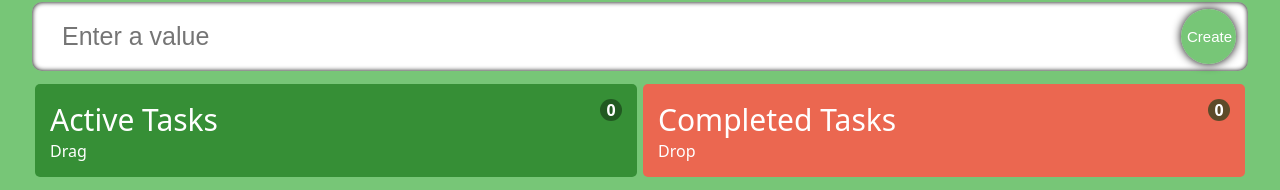
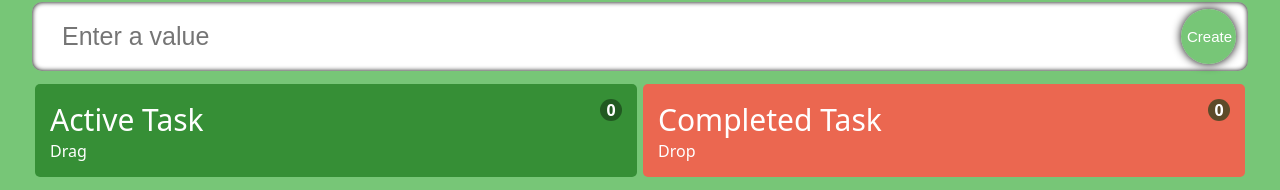
Before and after one commit to Isaac-miles/ReactTs, a React (Create React App) app: page / in a window 1280 px wide. Shown: the part 146-336 px from the top of the page. Built offline with nearby package versions, Linux system fonts and the light colour scheme.

Commit message:
updated Ui

```diff
--- a/src/component/listItems.tsx
+++ b/src/component/listItems.tsx
@@ -19,11 +19,11 @@ export default function ListItems({items,setItems,completedItems,setCompletedIte
         (provided,snapshot)=>(
           <div className={`items ${snapshot.isDraggingOver? 'dragActive':''}`} ref={provided.innerRef} {...provided.droppableProps}>
          <div className='active_task'>
-          <span className="items_heading">Active Tasks</span>
+          <span className="items_heading">Active {items.length > 1 ? 'Tasks' :'Task'}</span>
           <span className='count'>{items.length}</span>
          </div>
           <span>Drag</span>
-          {items.map((item,index)=>(
+          {items.length>0 && items.map((item,index)=>(
                  <ListItem item={item} setItems={setItems} key={item.id} items={items} index={index}/>
              ))}
              {provided.placeholder}
@@ -37,11 +37,11 @@ export default function ListItems({items,setItems,completedItems,setCompletedIte
         (provided,snapshot)=>(
           <div className= {`items remove ${snapshot.isDraggingOver?'dragComplete':''}`} ref={provided.innerRef} {...provided.droppableProps}>
          <div className='active_task'>
-          <span className="items_heading">Completed Tasks</span>
+          <span className="items_heading">Completed {completedItems.length > 1 ? 'Tasks' :'Task'}</span>
           <span className='count'>{completedItems.length}</span>
          </div>
           <span>Drop</span>
-          {completedItems.map((completedItem,index)=>(
+          {completedItems.length>0 && completedItems.map((completedItem,index)=>(
                  <ListItem
                   item={completedItem}
                  setItems={setCompletedItems}
```
